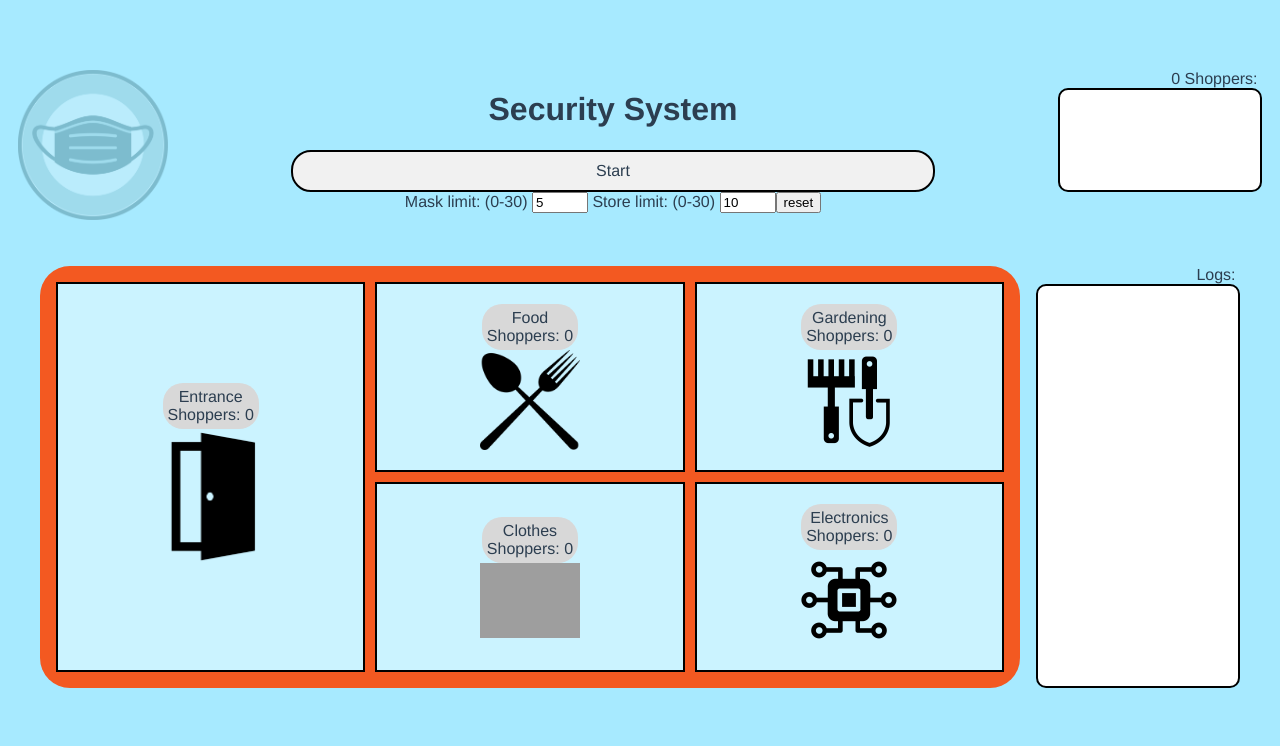
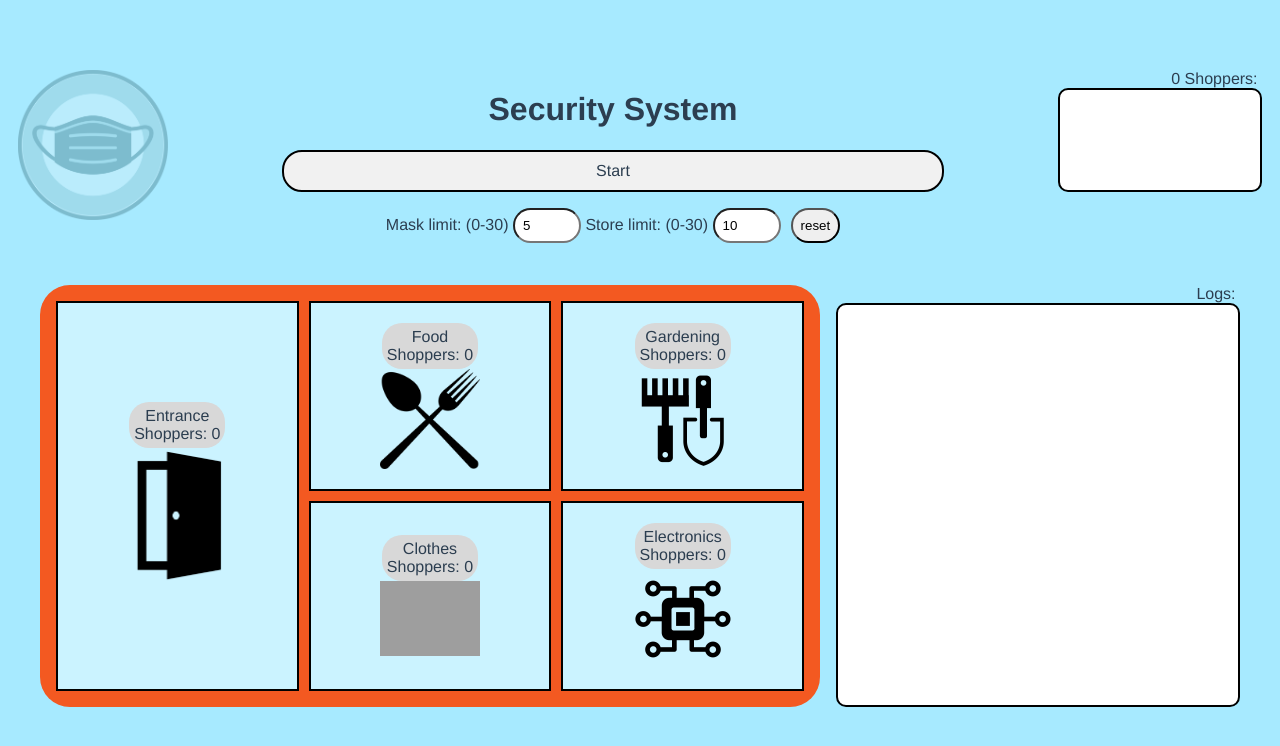
Before and after one commit to sinoct/sensor-project, a Vue app: page / in a window 1280 px wide. Shown: the top 746 px of the page. Built offline with nearby package versions, Linux system fonts and the light colour scheme; grey boxes are pictures that could not be loaded; what vue3-click-away would draw is missing.

Commit message:
:sparkles: Added checkout sensor

```diff
--- a/src/components/AlertWindow.vue
+++ b/src/components/AlertWindow.vue
@@ -7,6 +7,8 @@
                   Theft detected!
                   <br>
                   {{ shopper.name }} did not pay before leaving the shop!
+                  <br>
+                  Value stolen: {{ shopper.cartValue}}$
               </div>
               <div class="confirm-button" @click="onClickAway">
                 Ok
--- /dev/null
+++ b/src/components/CheckoutSensor.vue
@@ -0,0 +1,26 @@
+<template>
+  <div></div>
+</template>
+
+<script>
+export default {
+    name: 'CheckoutSensor',
+    data() {
+        return {
+        };
+    },
+    methods: {
+        checkout(shopper) {
+            console.log('CHECKOUT', shopper);
+            this.$emit('checkedOut',shopper)
+        },
+    },
+    created() {
+        this.eventBus.on('checkout-event', this.checkout);
+    }
+}
+</script>
+
+<style>
+
+</style>
--- a/src/views/MainScreen.vue
+++ b/src/views/MainScreen.vue
@@ -9,10 +9,11 @@
       <div class="start-button" :class="{ started: isStarted, stopped: !isStarted }" @click="isStarted = !isStarted">
         {{ startText }}
       </div>
+      <div class="label-divider"></div>
       <label for="maskLimit"> Mask limit: (0-30) </label>
-      <input type="number" id="maskLimit" min="0" max="30" v-model="maskLimit">
+      <input class="input" type="number" id="maskLimit" min="0" max="30" v-model="maskLimit">
       <label for="storeLimit"> Store limit: (0-30) </label>
-      <input type="number" id="storeLimit" min="1" max="30" v-model="storeLimit">
+      <input class="input" type="number" id="storeLimit" min="1" max="30" v-model="storeLimit">
       <button class="reset-button" @click="reset">reset</button>
       <alert-window v-if="showAlertWindow" @clickedAway="showAlertWindow = false" :shopper="thief"></alert-window>
       </div>
@@ -36,6 +37,7 @@
             <img class="image" v-if="!isDoorLocked" src="@/assets/door-open.png">
             <img class="image" v-else src="@/assets/door-closed.png">
             <motion-sensor :zoneNumber="0" @shopperMovement="movementDetected" />
+            <checkout-sensor @checkedOut="checkoutDetected"></checkout-sensor>
           </div>
           <div class="map-zone-1 zone">
             <div class="zone-text">
@@ -87,16 +89,18 @@
 <script>
 import MotionSensor from '@/components/MotionSensor.vue';
 import AlertWindow from '@/components/AlertWindow.vue';
+import CheckoutSensor from '@/components/CheckoutSensor.vue';
 
 export default {
     name: 'MainSceen',
     components: {
       MotionSensor,
       AlertWindow,
+      CheckoutSensor,
     },
     data() {
       return {
-        names: ['John', 'Rick Astley', 'Andrew', 'Shrek', 'Olivia', 'Ben Shapiro', 'William', 'Danny DeVito', 'Emma' ,'Silvester Stallone', 'Keanu Reeves'],
+        names: [ 'Noah', 'John','Andrew', 'Rick Astley', 'Oliver', 'Henry', 'Alexander', 'Mason', 'Ethan', 'Daniel', 'Shrek', 'Jacob', 'Logan','Keanu Reeves' ,'Sebastian', 'Danny DeVito','Owen', 'Theodore', 'Samuel', 'Charlotte', 'Isabella', 'Hannah', 'Zoe', 'Stella', 'Lucy','William', 'Danny DeVito', 'Emma' ,'Silvester Stallone', 'Emma' ],
         logs: '',
         thief: {},
         shoppers: [],
@@ -108,10 +112,10 @@ export default {
         shopperList: '',
         zones: [
           { name: 'Entrance', index: 0, neighbors: [1, 2], shopperCounter: 0 },
-          { name: 'Food', index: 1, neighbors: [0, 2, 3], shopperCounter: 0, items: [ 'Pizza', 'Chicken', 'Salad' ] },
-          { name: 'Clothes', index: 2, neighbors: [0, 1, 4], shopperCounter: 0, items: [ 'Jacket', 'Shirt', 'Shoes' ] },
-          { name: 'Gardening', index: 3, neighbors: [1, 4], shopperCounter: 0, items: [ 'Shovel', 'Flowers', 'Hose' ] },
-          { name: 'Electronics', index: 4, neighbors: [2, 3], shopperCounter: 0, items: [ 'Headphones', 'Laptop', 'Smnartphone' ] }],
+          { name: 'Food', index: 1, neighbors: [0, 2, 3], shopperCounter: 0, items: [ { name: 'Pizza', price: 2 }, { name: 'Chicken', price: 4 } , { name: 'Bread', price: 3} ] },
+          { name: 'Clothes', index: 2, neighbors: [0, 1, 4], shopperCounter: 0, items: [ { name: 'Jacket', price: 30 }, { name: 'Shirt', price: 10 }, { name: 'Shoes', price: 20 } ] },
+          { name: 'Gardening', index: 3, neighbors: [1, 4], shopperCounter: 0, items: [ { name: 'Shovel', price: 15 }, { name: 'Flowers', price: 3 }, { name: 'Hose', price: 5 } ] },
+          { name: 'Electronics', index: 4, neighbors: [2, 3], shopperCounter: 0, items: [ { name: 'Headphones', price: 50 }, { name: 'Laptop', price: 999 }, { name: 'Smnartphone', price: 499 }] }],
       };
     },
     methods: {
@@ -136,7 +140,7 @@ export default {
           let index = Math.floor(Math.random() * (this.names.length - 1));
           let name = this.names[index];
           this.names.splice(index, 1);
-          this.shoppers.push({ id: this.personIndex, name, location: this.zones[0], cart: [], isFinished: false });
+          this.shoppers.push({ id: this.personIndex, name, location: this.zones[0], cart: [], isFinished: false, cartValue: 0 });
           this.zones[0].shopperCounter++;
           this.personIndex += 1;
           this.logs = `${this.logs}\n${name} entered the shop.`;
@@ -158,8 +162,9 @@ export default {
           let itemNumber = Math.floor(Math.random() * shopper.location.items.length);
           console.log(itemNumber);
           let item = shopper.location.items[itemNumber];
-          shopper.cart.push(item);
-          this.eventBus.emit(`purchaseEvent-${shopper.location.index}`, { shopper, item });
+          shopper.cart.push(item.name);
+          shopper.cartValue += item.price;
+          this.eventBus.emit(`purchaseEvent-${shopper.location.index}`, { shopper, item: item.name });
         }
         // movement
         let random = Math.floor(Math.random() * (shopper.location.neighbors.length))
@@ -180,6 +185,9 @@ export default {
         this.logs = `${this.logs}\n${params.shopper.name} bought ${params.item}`;
         this.scrollToBottom();
       },
+      checkoutDetected(params) {
+        this.logs= `${this.logs}\n${params.name} payed ${params.cartValue}$`;
+      },
       scrollToBottom() {
         /* let div = this.$refs.logging;
         div.scrollTop = div.scrollHeight;*/
@@ -196,13 +204,17 @@ export default {
       },
       checkout(shopper) {
         // true if the shopper payed
-        let result = Math.random() > 0.05 ? true: false;
-        if (!result && shopper.cart.length > 0) {
-          this.showAlert(shopper);
+        if (shopper.cart.length > 0) {
+          let result = Math.random() > 0.05 ? true: false;
+          if (!result) {
+            this.showAlert(shopper);
+          } else {
+            this.eventBus.emit('checkout-event', shopper)
+          }
         }
       },
       reset() {
-        this.names = ['John', 'Rick Astley', 'Andrew', 'Shrek', 'Olivia', 'Ben Shapiro', 'William', 'Danny DeVito', 'Emma' ,'Silvester Stallone', 'Keanu Reeves'];
+        this.names = [ 'Noah', 'John','Andrew', 'Rick Astley', 'Oliver', 'Henry', 'Alexander', 'Mason', 'Ethan', 'Daniel', 'Shrek', 'Jacob', 'Logan','Keanu Reeves' ,'Sebastian', 'Danny DeVito','Owen', 'Theodore', 'Samuel', 'Charlotte', 'Isabella', 'Hannah', 'Zoe', 'Stella', 'Lucy','William', 'Danny DeVito', 'Emma' ,'Silvester Stallone', 'Emma' ];
         this.logs = '';
         this.thief = {};
         this.shoppers = [];
@@ -212,10 +224,10 @@ export default {
         this.shopperList = '',
         this.zones = [
           { name: 'Entrance', index: 0, neighbors: [1, 2], shopperCounter: 0 },
-          { name: 'Food', index: 1, neighbors: [0, 2, 3], shopperCounter: 0, items: [ 'Pizza', 'Chicken', 'Salad' ] },
-          { name: 'Clothes', index: 2, neighbors: [0, 1, 4], shopperCounter: 0, items: [ 'Jacket', 'Shirt', 'Shoes' ] },
-          { name: 'Gardening', index: 3, neighbors: [1, 4], shopperCounter: 0, items: [ 'Shovel', 'Flowers', 'Hose' ] },
-          { name: 'Electronics', index: 4, neighbors: [2, 3], shopperCounter: 0, items: [ 'Headphones', 'Laptop', 'Smnartphone' ] }]
+          { name: 'Food', index: 1, neighbors: [0, 2, 3], shopperCounter: 0, items: [ { name: 'Pizza', price: 2 }, { name: 'Chicken', price: 4 } , { name: 'Bread', price: 3} ] },
+          { name: 'Clothes', index: 2, neighbors: [0, 1, 4], shopperCounter: 0, items: [ { name: 'Jacket', price: 30 }, { name: 'Shirt', price: 10 }, { name: 'Shoes', price: 20 } ] },
+          { name: 'Gardening', index: 3, neighbors: [1, 4], shopperCounter: 0, items: [ { name: 'Shovel', price: 15 }, { name: 'Flowers', price: 3 }, { name: 'Hose', price: 5 } ] },
+          { name: 'Electronics', index: 4, neighbors: [2, 3], shopperCounter: 0, items: [ { name: 'Headphones', price: 50 }, { name: 'Laptop', price: 999 }, { name: 'Smnartphone', price: 499 }] }]
       }
     },
     created() {
@@ -275,7 +287,8 @@ export default {
       background: white;
       border: 2px solid black;
       border-radius: 10px;
-      width: 200px;
+      line-height: 25px;
+      width: 400px;
       overflow: scroll;
     }
   }
@@ -367,4 +380,20 @@ export default {
 .image {
   width: 100px;
 }
+.input {
+  padding: 8px;
+  border-radius: 20px;
+}
+.reset-button {
+  padding: 8px;
+  margin-left: 10px;
+  border-radius: 20px;
+  cursor: pointer;
+}
+.reset-button:hover {
+  background: #f1f1f1;
+}
+.label-divider {
+  margin-top: 16px;
+}
 </style>
```
